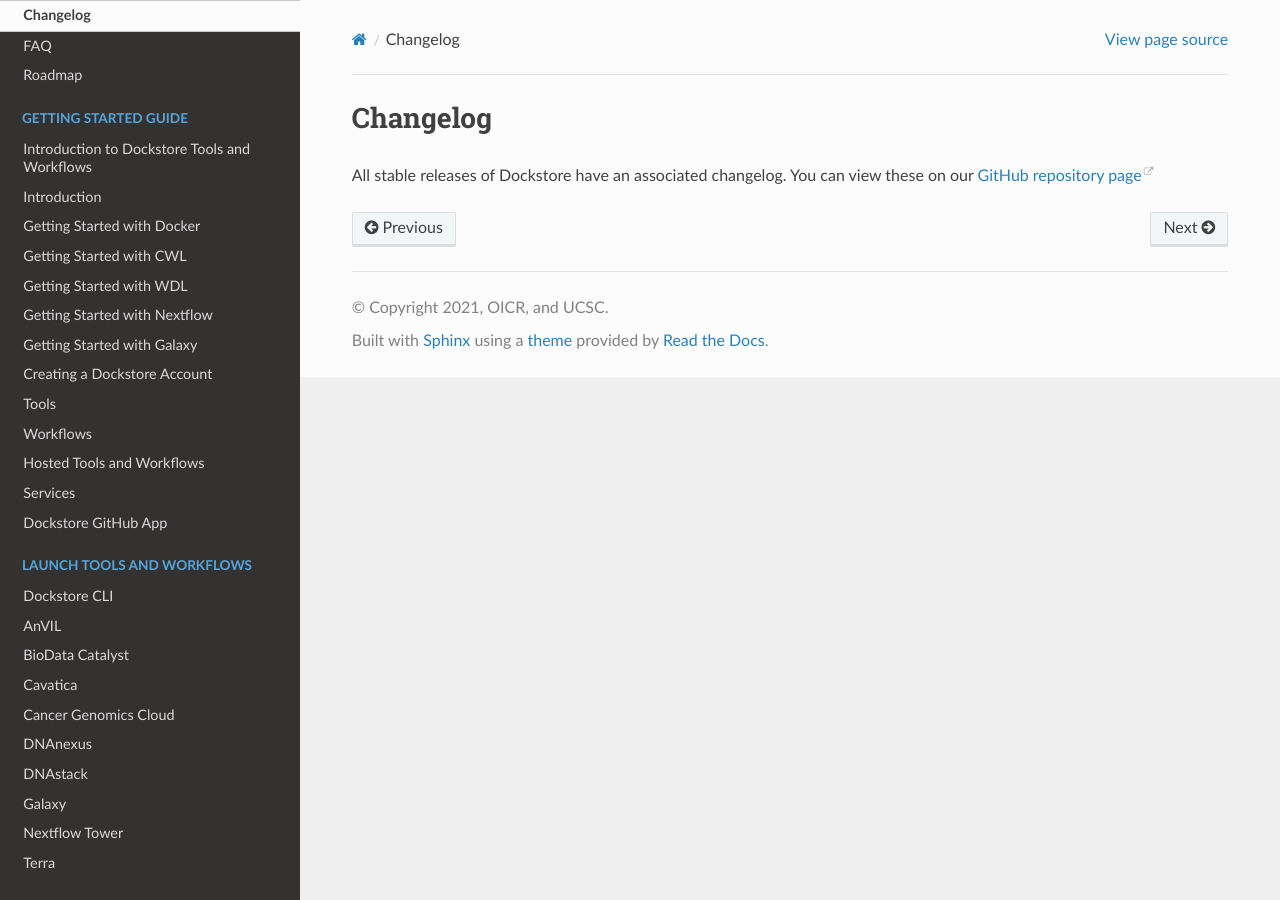
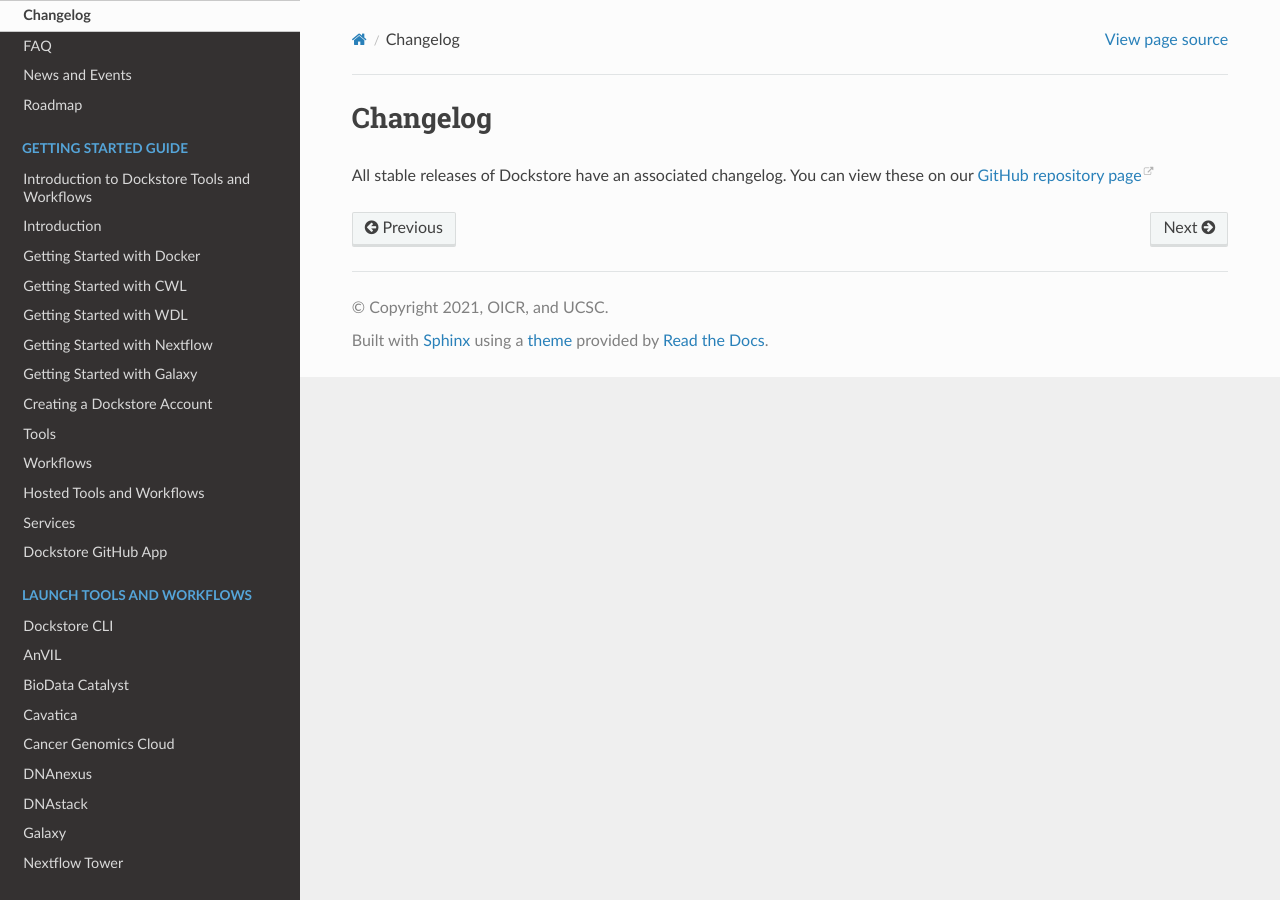
Before and after one commit to dockstore/dockstore-documentation, a Sphinx documentation site: the page built from docs/changelog.rst, in a window 1280 px wide. Built offline with Sphinx 7.4.7 and the Read the Docs theme 2.0.0, drawn with Linux system fonts in a browser that asks for light colours.

Commit message:
Merge pull request #169 from dockstore/fix-news
Fix news section

```diff
--- a/docs/news.rst
+++ b/docs/news.rst
@@ -6,3 +6,12 @@
 listed in chronological order.
 
 .. (RSS was previously provided by github pages) The feed is also available through `RSS <https://docs.dockstore.org/feed.xml>`__.
+
+.. toctree::
+   :caption: News and Events
+   :maxdepth: 1
+   :glob:
+   :titlesonly:
+   :reversed:
+
+   news/*
```
Also changed, not shown: docs/index.rst (+3 -8 lines).
